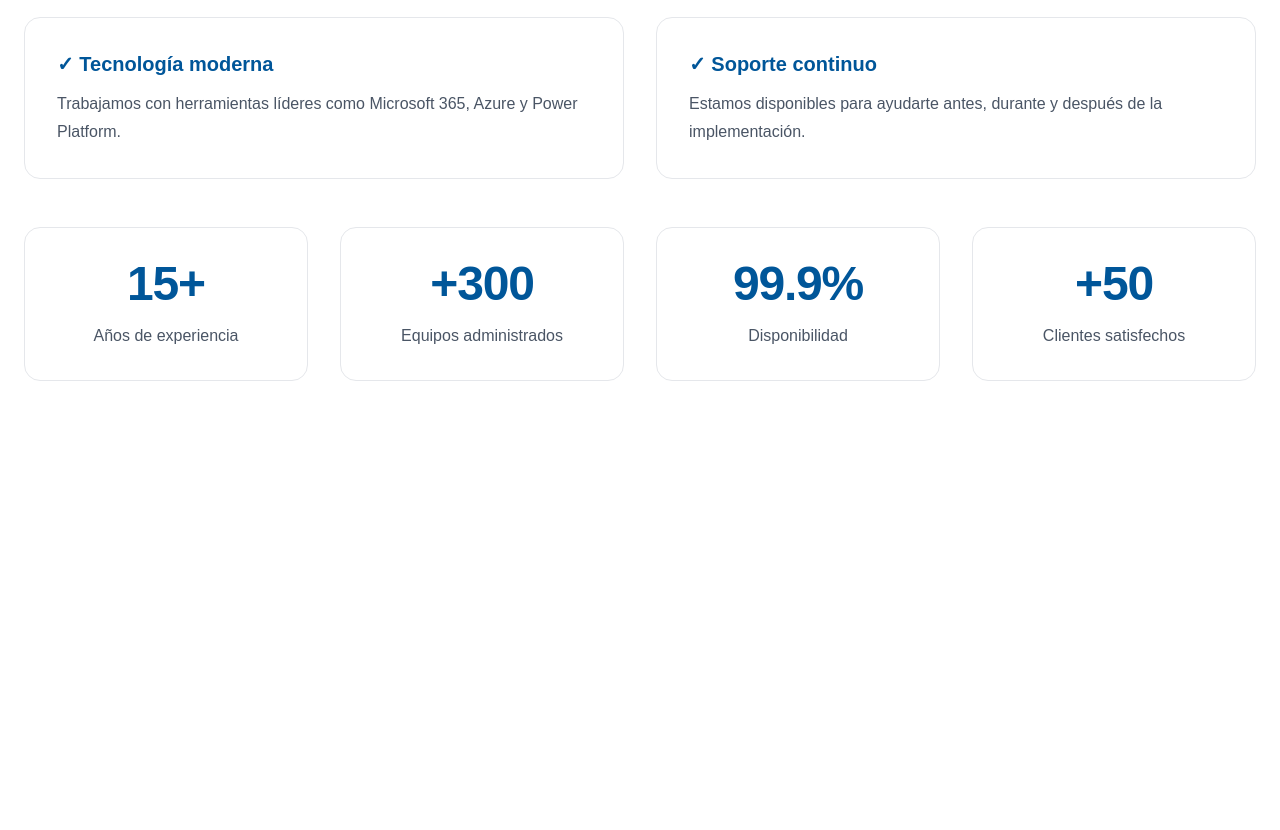
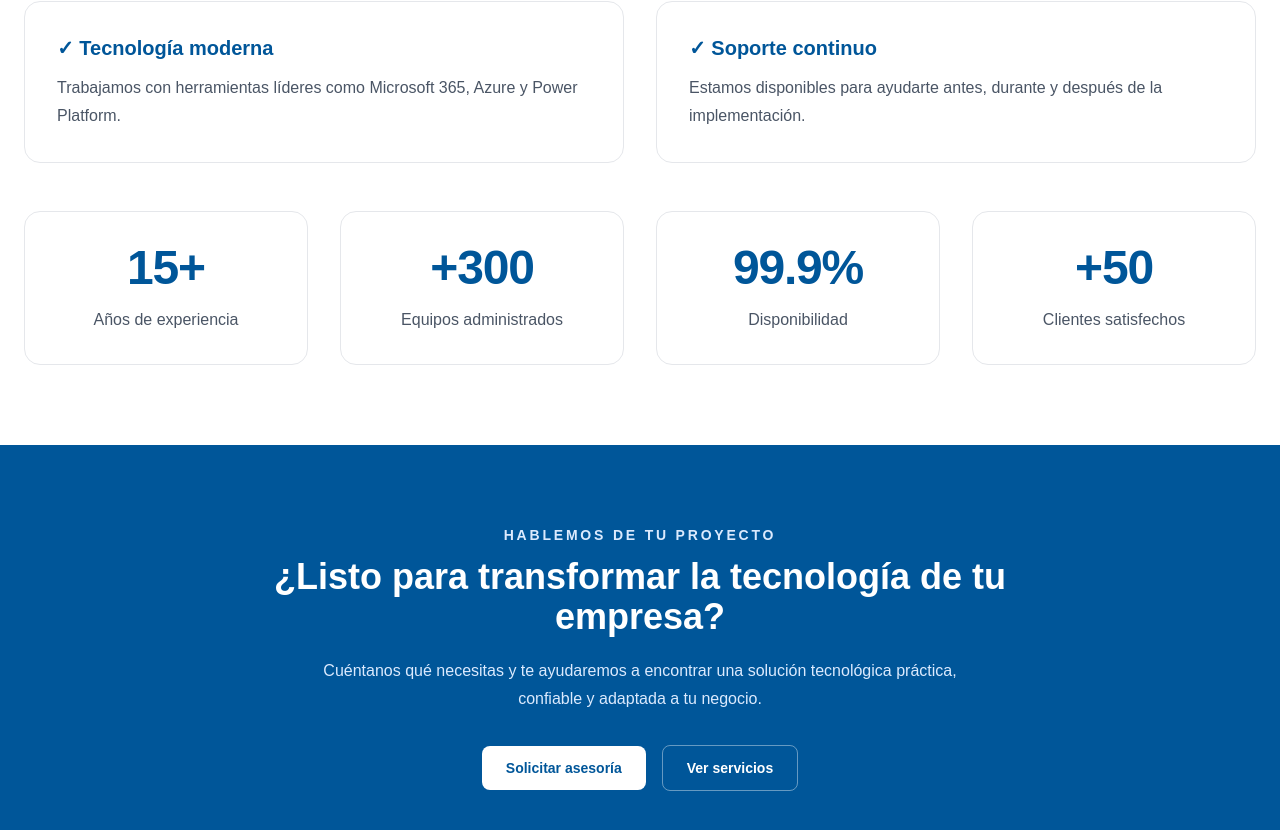
Before and after one commit to lisyspro/enterprise-landing-template, a Next.js app: page / in a window 1280 px wide. Shown: the part 1962-2792 px from the top of the page. Before the commit the page ends 2423 px from the top, so only its background shows below. Built offline with nearby package versions, Linux system fonts and the light colour scheme.

Commit message:
refactor: centralize site content configuration

```diff
--- a/app/page.tsx
+++ b/app/page.tsx
@@ -3,15 +3,25 @@ import Hero from "@/components/sections/Hero";
 import Services from "@/components/sections/Services";
 import WhyUs from "@/components/sections/WhyUs";
 import Stats from "@/components/sections/Stats";
+import CTA from "@/components/sections/CTA";
+import Contact from "@/components/sections/Contact";
+import Footer from "@/components/sections/Footer";
 
 export default function Home() {
   return (
     <>
       <Header />
-      <Hero />
-      <Services />
-      <WhyUs />
-      <Stats />
+
+      <main>
+        <Hero />
+        <Services />
+        <WhyUs />
+        <Stats />
+        <CTA />
+        <Contact />
+      </main>
+
+      <Footer />
     </>
   );
 }
--- /dev/null
+++ b/components/sections/CTA.tsx
@@ -0,0 +1,40 @@
+import Container from "@/components/ui/Container";
+import { site } from "@/content/site";
+
+export default function CTA() {
+  return (
+    <section className="bg-[#005699] py-20 text-white">
+      <Container>
+        <div className="mx-auto max-w-3xl text-center">
+          <p className="mb-3 text-sm font-semibold uppercase tracking-[0.2em] text-blue-100">
+            {site.cta.eyebrow}
+          </p>
+
+          <h2 className="text-3xl font-bold sm:text-4xl">
+            {site.cta.title}
+          </h2>
+
+          <p className="mx-auto mt-5 max-w-2xl text-base leading-7 text-blue-100">
+            {site.cta.description}
+          </p>
+
+          <div className="mt-8 flex flex-col items-center justify-center gap-4 sm:flex-row">
+            <a
+              href={site.cta.primaryHref}
+              className="rounded-lg bg-white px-6 py-3 text-sm font-semibold text-[#005699] transition hover:bg-blue-50"
+            >
+              {site.cta.primaryLabel}
+            </a>
+
+            <a
+              href={site.cta.secondaryHref}
+              className="rounded-lg border border-white/40 px-6 py-3 text-sm font-semibold text-white transition hover:bg-white/10"
+            >
+              {site.cta.secondaryLabel}
+            </a>
+          </div>
+        </div>
+      </Container>
+    </section>
+  );
+}
--- /dev/null
+++ b/components/sections/Contact.tsx
@@ -0,0 +1,60 @@
+import Container from "@/components/ui/Container";
+import { site } from "@/content/site";
+
+export default function Contact() {
+  const contactItems = [
+    {
+      title: "WhatsApp",
+      value: site.contact.whatsappLabel,
+      href: site.contact.whatsappUrl,
+    },
+    {
+      title: "Correo",
+      value: site.contact.email,
+      href: `mailto:${site.contact.email}`,
+    },
+    {
+      title: "Atención",
+      value: site.location,
+      href: "#contacto",
+    },
+  ];
+
+  return (
+    <section id="contacto" className="bg-white py-20">
+      <Container>
+        <div className="mx-auto max-w-3xl text-center">
+          <p className="mb-3 text-sm font-semibold uppercase tracking-[0.2em] text-[#005699]">
+            Contacto
+          </p>
+
+          <h2 className="text-3xl font-bold text-slate-950 sm:text-4xl">
+            Estamos listos para ayudarte
+          </h2>
+
+          <p className="mt-4 text-slate-600">
+            Escríbenos y conversemos sobre las necesidades de tu empresa.
+          </p>
+        </div>
+
+        <div className="mt-12 grid gap-6 md:grid-cols-3">
+          {contactItems.map((item) => (
+            <a
+              key={item.title}
+              href={item.href}
+              className="rounded-2xl border border-slate-200 bg-white p-7 text-center transition hover:-translate-y-1 hover:shadow-md"
+            >
+              <h3 className="text-lg font-semibold text-slate-950">
+                {item.title}
+              </h3>
+
+              <p className="mt-2 text-sm text-slate-600">
+                {item.value}
+              </p>
+            </a>
+          ))}
+        </div>
+      </Container>
+    </section>
+  );
+}
--- /dev/null
+++ b/components/sections/Footer.tsx
@@ -0,0 +1,37 @@
+import Container from "@/components/ui/Container";
+import { site } from "@/content/site";
+
+export default function Footer() {
+  return (
+    <footer className="border-t border-slate-200 bg-slate-950 py-10 text-white">
+      <Container>
+        <div className="flex flex-col gap-8 md:flex-row md:items-center md:justify-between">
+          <div>
+            <p className="text-xl font-bold">{site.name}</p>
+
+            <p className="mt-2 max-w-md text-sm text-slate-400">
+              {site.tagline}
+            </p>
+          </div>
+
+          <nav className="flex flex-wrap gap-5 text-sm text-slate-300">
+            {site.navigation.map((item) => (
+              <a
+                key={item.label}
+                href={item.href}
+                className="transition hover:text-white"
+              >
+                {item.label}
+              </a>
+            ))}
+          </nav>
+        </div>
+
+        <div className="mt-8 border-t border-slate-800 pt-6 text-sm text-slate-500">
+          © {new Date().getFullYear()} {site.name}. Todos los derechos
+          reservados.
+        </div>
+      </Container>
+    </footer>
+  );
+}
--- a/components/sections/WhyUs.tsx
+++ b/components/sections/WhyUs.tsx
@@ -16,7 +16,7 @@ export default function WhyUs() {
         </div>
 
 
-    <div className="mt-12 grid gap-8 md:grid-cols-2">
+    <div className="mt-8 grid gap-8 md:grid-cols-2">
 
       {whyUs.features.map((feature) => (
 
--- /dev/null
+++ b/content/site.ts
@@ -0,0 +1,53 @@
+export const site = {
+  name: "Lisyspro",
+
+  tagline:
+    "Servicios y soluciones profesionales en tecnología para empresas.",
+
+  description:
+    "Soluciones tecnológicas confiables para pequeñas y medianas empresas.",
+
+  location: "Ibagué, Colombia",
+
+  contact: {
+    email: "contacto@lisyspro.com",
+
+    // Lo configuraremos cuando tengamos el número definitivo
+    whatsappLabel: "Escríbenos directamente",
+    whatsappUrl: "#",
+  },
+
+  navigation: [
+    {
+      label: "Inicio",
+      href: "#inicio",
+    },
+    {
+      label: "Servicios",
+      href: "#servicios",
+    },
+    {
+      label: "Nosotros",
+      href: "#nosotros",
+    },
+    {
+      label: "Contacto",
+      href: "#contacto",
+    },
+  ],
+
+  cta: {
+    eyebrow: "Hablemos de tu proyecto",
+
+    title: "¿Listo para transformar la tecnología de tu empresa?",
+
+    description:
+      "Cuéntanos qué necesitas y te ayudaremos a encontrar una solución tecnológica práctica, confiable y adaptada a tu negocio.",
+
+    primaryLabel: "Solicitar asesoría",
+    primaryHref: "#contacto",
+
+    secondaryLabel: "Ver servicios",
+    secondaryHref: "#servicios",
+  },
+};
```
